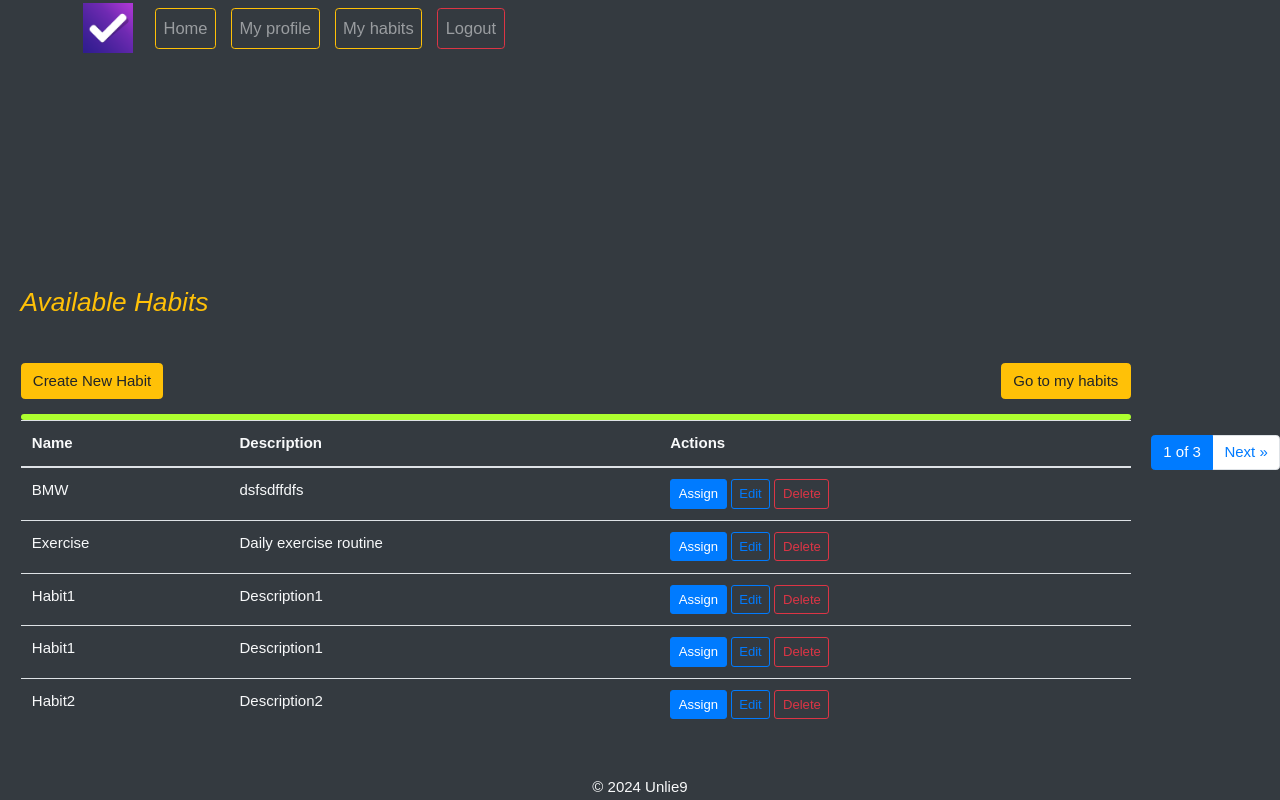
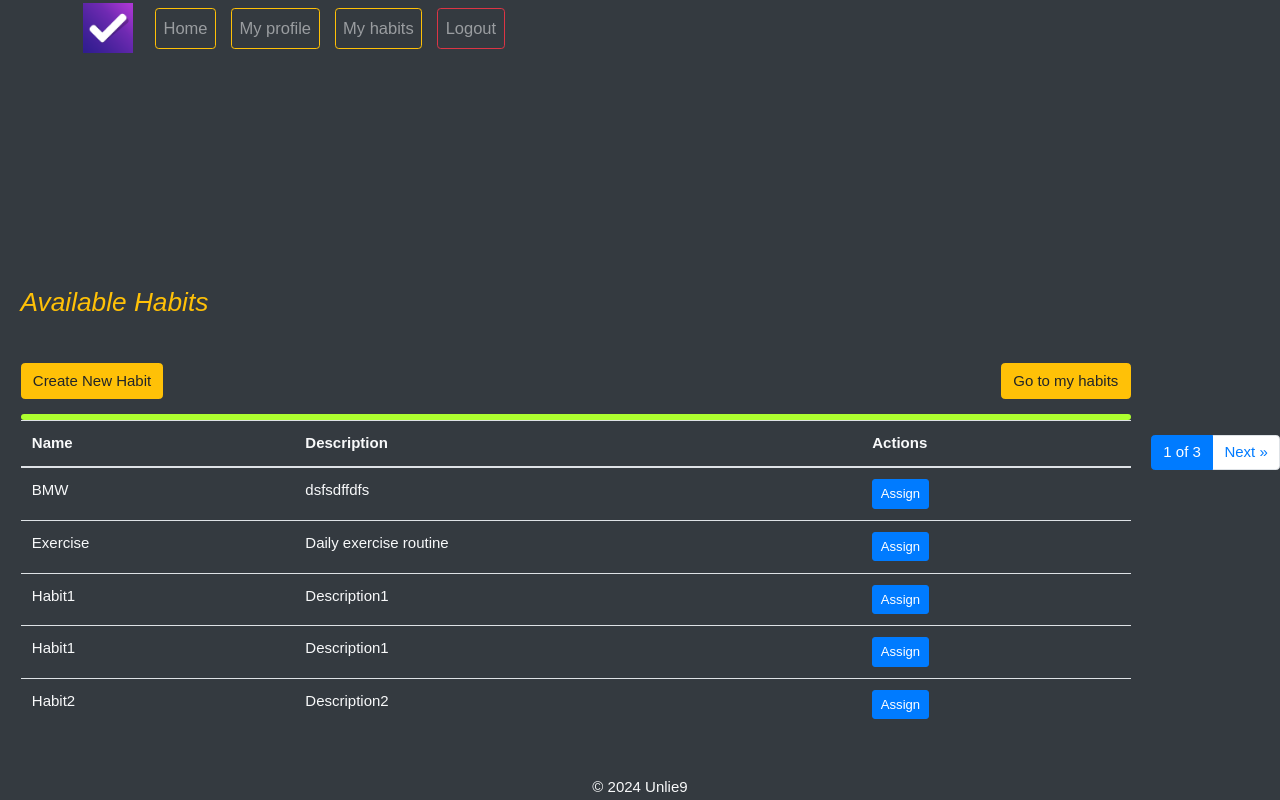
Before and after one commit to Unlie9/habit-tracker, a Django app: page /all_habits/ in a window 1280 px wide. Run offline with Django 5.2, Linux system fonts and the light colour scheme; a user stored in the database is signed in; data comes from the database, SQL or seed files in the repository.

Commit message:
remove from all habits option edit

```diff
--- a/templates/habit_tracker/all_habits.html
+++ b/templates/habit_tracker/all_habits.html
@@ -24,8 +24,6 @@
 						<td>{{ habit.description }}</td>
 						<td class="actions-column">
 							<a href="{% url "assign-habit" habit.pk %}" class="btn btn-primary btn-sm">Assign</a>
-							<a href="{% url "update-habit" habit.pk %}" class="btn btn-outline-primary btn-sm">Edit</a>
-							<a href="{% url "delete-habit" habit.pk %}" class="btn btn-outline-danger btn-sm">Delete</a>
 						</td>
 					</tr>
 				{% empty %}
```
